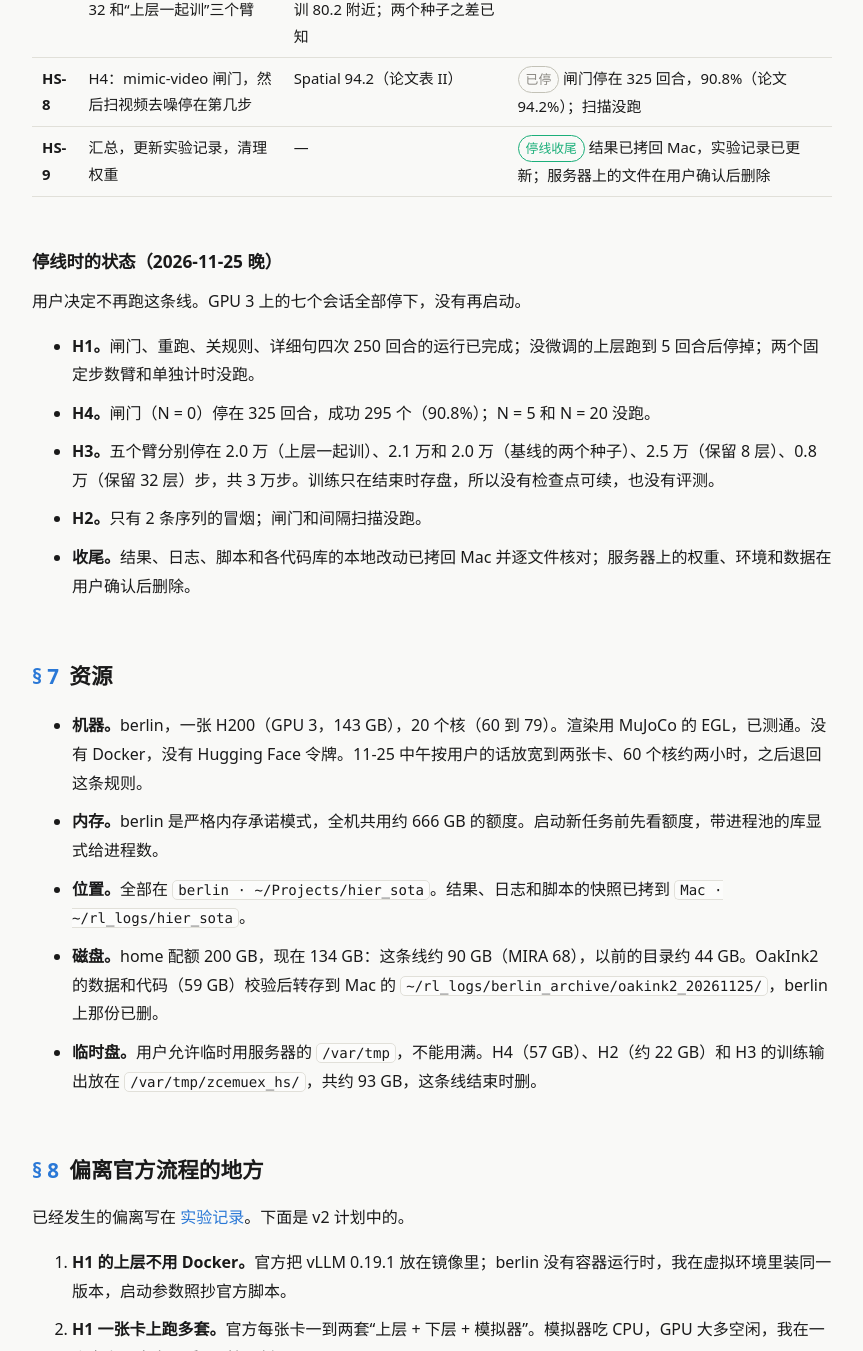
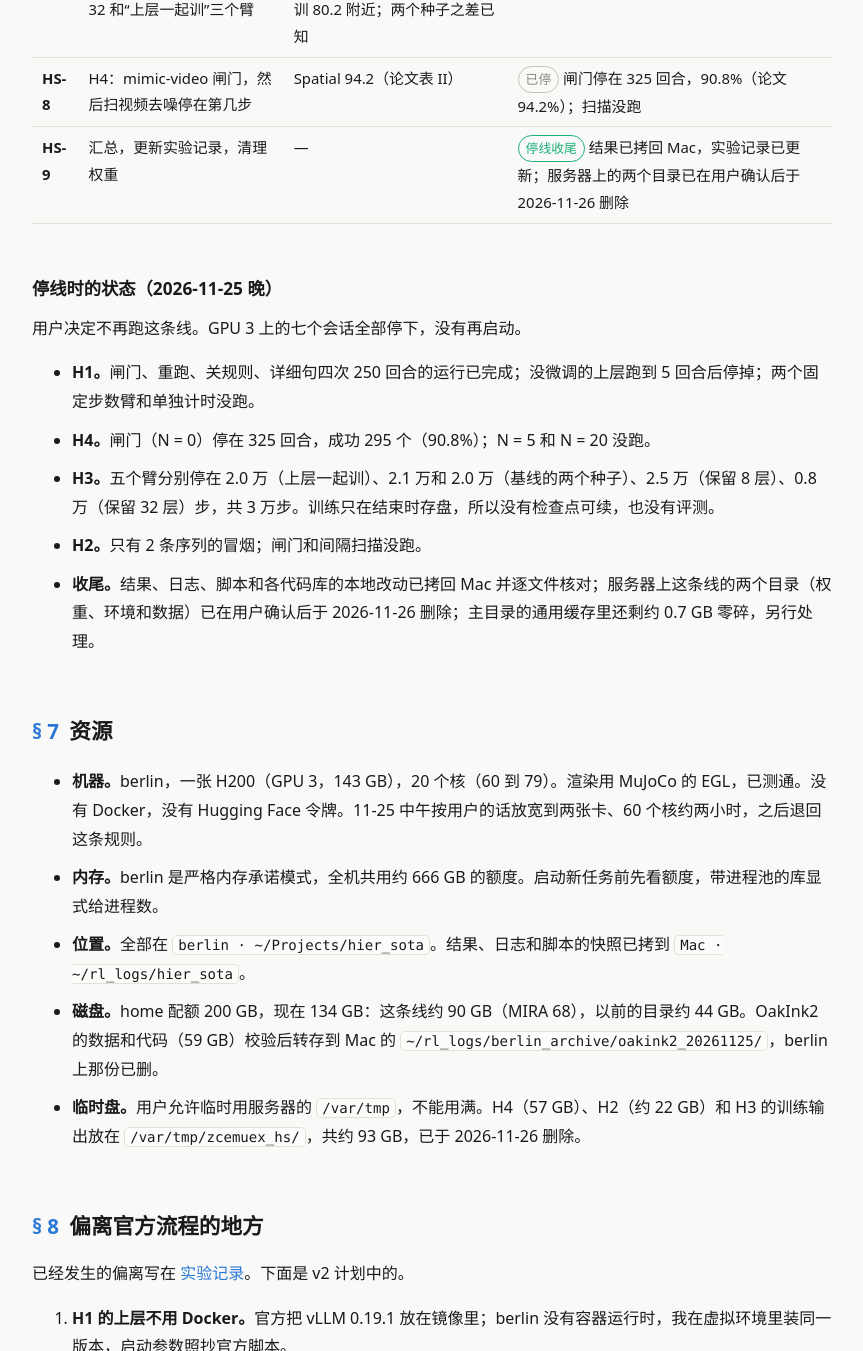
Before and after one commit to YueYang101/Machine-Learning-Handbook, a plain HTML site: page hier-sota-repro.html in a window 1280 px wide. Shown: the part 10197-11548 px from the top of the page, without its empty margins (208-1071 px from the left). Drawn offline with nearby package versions, Linux system fonts and the light colour scheme.

Commit message:
HS：berlin 上这条线的两个目录已于 2026-11-26 在用户确认后删除（home 约 94 GB，临时盘约 93 GB），三页的收尾状态随之更新
两个目录之外，主目录的通用缓存里还剩约 0.7 GB 零碎，另行处理。

Co-Authored-By: Claude Fable 5.2 <noreply@anthropic.com>

```diff
--- a/hier-sota-repro.html
+++ b/hier-sota-repro.html
@@ -258,7 +258,7 @@ details > summary .one { display:block; color:var(--sub); font-size:.95rem; marg
 <tr><td><b>HS-6</b></td><td>H2：RoboDual 闸门，然后扫刷新间隔</td><td>调试数据集能代替全量数据；默认间隔与 3.66 相符</td><td><span class="pill none">已停</span> 第一条成立（冒烟）；闸门和扫描没跑</td></tr>
 <tr><td><b>HS-7</b></td><td>H3：SmolVLA 按论文配方训两个种子，然后 N = 8、32 和“上层一起训”三个臂</td><td>流程检查与第三方数字相符；基线落在论文 87.3 与第三方重训 80.2 附近；两个种子之差已知</td><td><span class="pill none">已停</span> 流程检查通过；五个臂停在 0.8 万到 2.5 万步（共 3 万步），没有检查点，没有成绩</td></tr>
 <tr><td><b>HS-8</b></td><td>H4：mimic-video 闸门，然后扫视频去噪停在第几步</td><td>Spatial 94.2（论文表 II）</td><td><span class="pill none">已停</span> 闸门停在 325 回合，90.8%（论文 94.2%）；扫描没跑</td></tr>
-<tr><td><b>HS-9</b></td><td>汇总，更新实验记录，清理权重</td><td>—</td><td><span class="pill ran">停线收尾</span> 结果已拷回 Mac，实验记录已更新；服务器上的文件在用户确认后删除</td></tr>
+<tr><td><b>HS-9</b></td><td>汇总，更新实验记录，清理权重</td><td>—</td><td><span class="pill ran">停线收尾</span> 结果已拷回 Mac，实验记录已更新；服务器上的两个目录已在用户确认后于 2026-11-26 删除</td></tr>
 </table></div>
 
 <h3 id="now">停线时的状态（2026-11-25 晚）</h3>
@@ -268,7 +268,7 @@ details > summary .one { display:block; color:var(--sub); font-size:.95rem; marg
 <li><b>H4。</b>闸门（N = 0）停在 325 回合，成功 295 个（90.8%）；N = 5 和 N = 20 没跑。</li>
 <li><b>H3。</b>五个臂分别停在 2.0 万（上层一起训）、2.1 万和 2.0 万（基线的两个种子）、2.5 万（保留 8 层）、0.8 万（保留 32 层）步，共 3 万步。训练只在结束时存盘，所以没有检查点可续，也没有评测。</li>
 <li><b>H2。</b>只有 2 条序列的冒烟；闸门和间隔扫描没跑。</li>
-<li><b>收尾。</b>结果、日志、脚本和各代码库的本地改动已拷回 Mac 并逐文件核对；服务器上的权重、环境和数据在用户确认后删除。</li>
+<li><b>收尾。</b>结果、日志、脚本和各代码库的本地改动已拷回 Mac 并逐文件核对；服务器上这条线的两个目录（权重、环境和数据）已在用户确认后于 2026-11-26 删除；主目录的通用缓存里还剩约 0.7 GB 零碎，另行处理。</li>
 </ul>
 
 <h2 id="resources"><span class="n">§ 7</span>资源</h2>
@@ -277,7 +277,7 @@ details > summary .one { display:block; color:var(--sub); font-size:.95rem; marg
 <li><b>内存。</b>berlin 是严格内存承诺模式，全机共用约 666 GB 的额度。启动新任务前先看额度，带进程池的库显式给进程数。</li>
 <li><b>位置。</b>全部在 <code>berlin · ~/Projects/hier_sota</code>。结果、日志和脚本的快照已拷到 <code>Mac · ~/rl_logs/hier_sota</code>。</li>
 <li><b>磁盘。</b>home 配额 200 GB，现在 134 GB：这条线约 90 GB（MIRA 68），以前的目录约 44 GB。OakInk2 的数据和代码（59 GB）校验后转存到 Mac 的 <code>~/rl_logs/berlin_archive/oakink2_20261125/</code>，berlin 上那份已删。</li>
-<li><b>临时盘。</b>用户允许临时用服务器的 <code>/var/tmp</code>，不能用满。H4（57 GB）、H2（约 22 GB）和 H3 的训练输出放在 <code>/var/tmp/zcemuex_hs/</code>，共约 93 GB，这条线结束时删。</li>
+<li><b>临时盘。</b>用户允许临时用服务器的 <code>/var/tmp</code>，不能用满。H4（57 GB）、H2（约 22 GB）和 H3 的训练输出放在 <code>/var/tmp/zcemuex_hs/</code>，共约 93 GB，已于 2026-11-26 删除。</li>
 </ul>
 
 <h2 id="deviations"><span class="n">§ 8</span>偏离官方流程的地方</h2>
```
Also changed, not shown: hier-sota-repro-brief.html (+2 -2 lines), hier-sota-results.html (+1 -1 lines).
